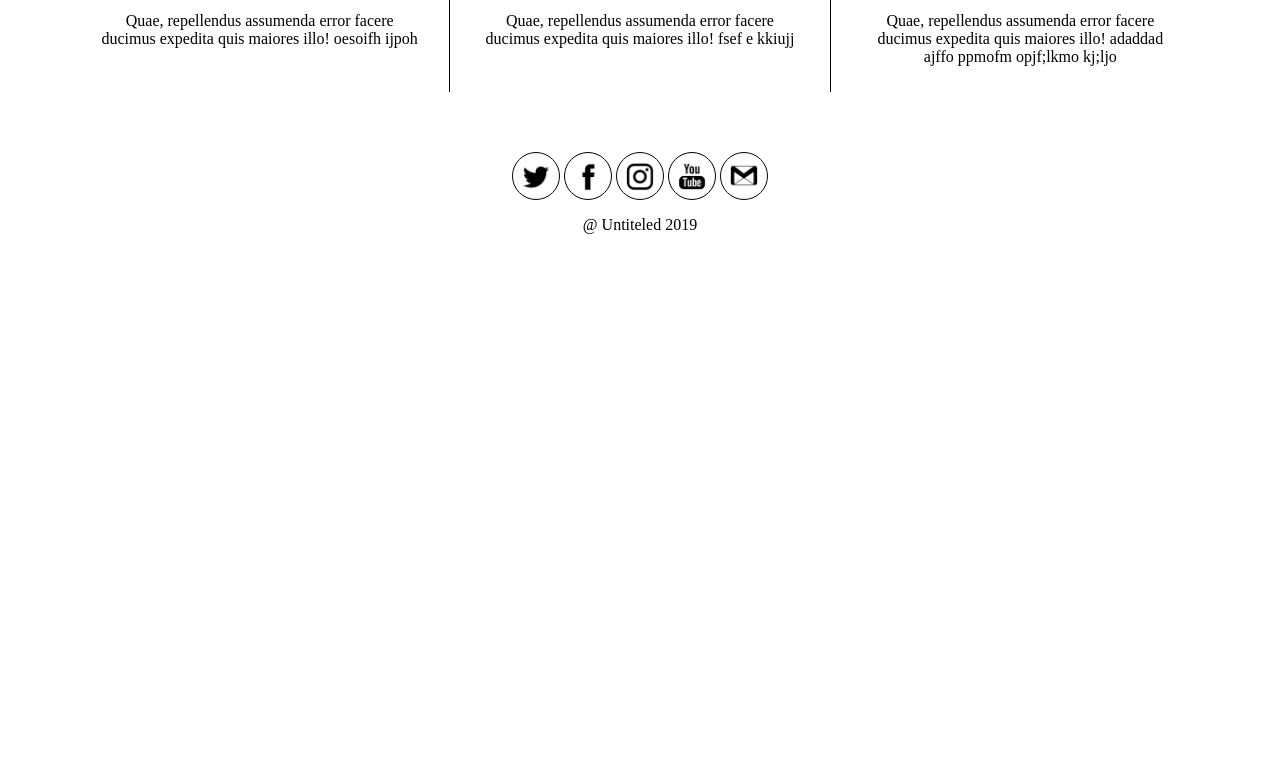
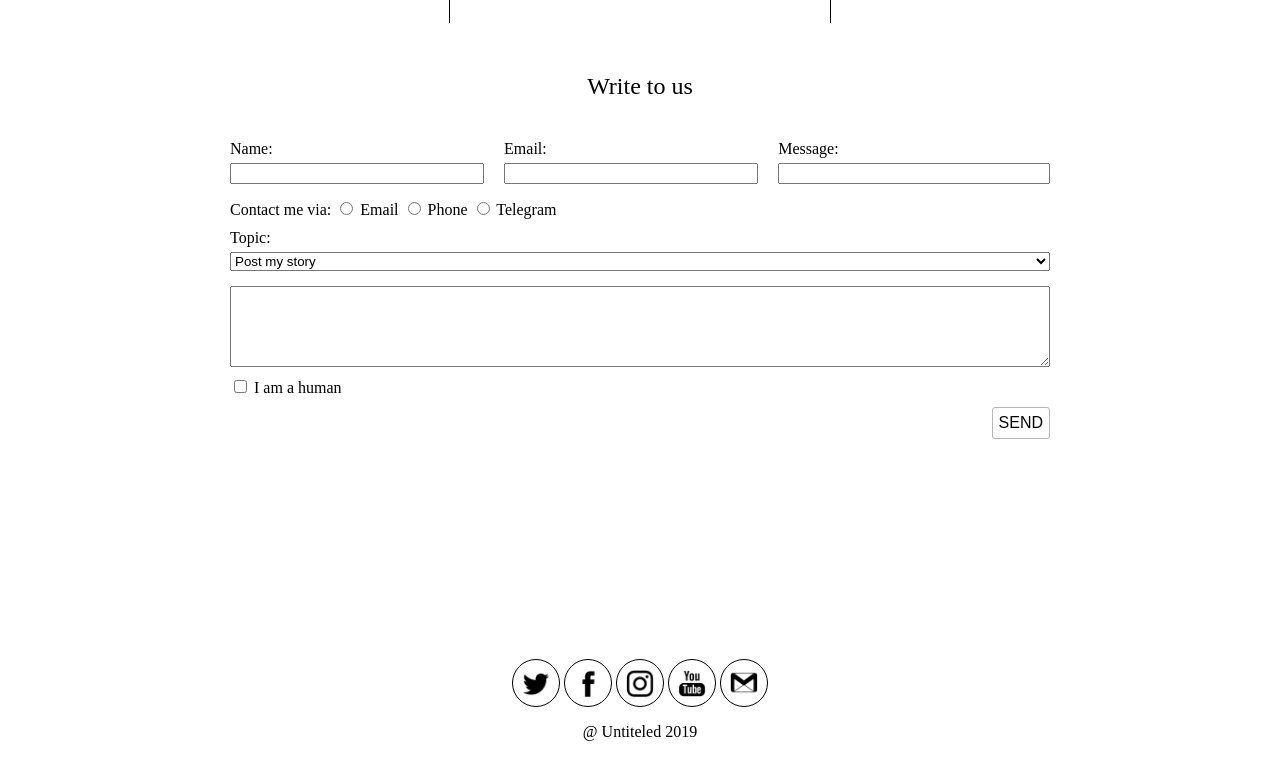
Before and after one commit to carwildd3444/WEB-FINAL-LOL, a plain HTML site: page index.html in a window 1280 px wide. Shown: the part 2709-3488 px from the top of the page. Before the commit the page ends 2989 px from the top, so only its background shows below. Drawn offline with nearby package versions, Linux system fonts and the light colour scheme.

Commit message:
Update index.html

```diff
--- a/index.html
+++ b/index.html
@@ -3,12 +3,13 @@
 <head>
     <meta charset="UTF-8">
     <meta name="viewport" content="width=device-width, initial-scale=1.0">
-<title>Final</title>
+    <title>pon</title>
     <link rel="stylesheet" href="https://cdn.jsdelivr.net/npm/bootstrap-icons@1.11.3/font/bootstrap-icons.min.css">
     <style>
         body {
             font-family: 'Times New Roman', Times, serif;
             margin: 20px;
+
         }
 
 
@@ -20,6 +21,7 @@
         }
 
         footer {
+
             padding: 10px;
             text-align: center;
         }
@@ -97,11 +99,17 @@
             border-radius: 3px;
             display: inline-block;
         }
+        .Sigma{
+
+            margin: 56px;
+        }
+
 
 
         main .container2 {
             display: flex;
             border-bottom: 1px solid gray;
+
         }
 
         main .container2 .left-block2 {
@@ -112,6 +120,7 @@
 
         main .container2 .right-block2 {
             flex-basis: 38%;
+
         }
 
         main .container2 img {
@@ -156,6 +165,7 @@
             display: flex;
             height: 200px;
             margin: 60px;
+
         }
 
         .gallery img {
@@ -163,10 +173,69 @@
                 flex-grow: 1;
 
         }
+
+
+
+        .Magaa {
+            text-align: center;
+            font-weight: normal;
+        }
+
+        form {
+            display: flex;
+            flex-direction: column;
+            gap: 10px;
+            padding: 210px;
+            padding-top: 20px;
+
+
+        }
+
+        form .column-3 {
+            display: flex;
+            justify-content: space-between;
+            gap: 20px;
+        }
+
+        form .column-3>* {
+            flex-grow: 1;
+        }
+
+        form .column-3 input {
+            width: 100%;
+            box-sizing: border-box;
+            margin: 5px 0;
+        }
+
+        form select {
+            width: 100%;
+            margin: 5px 0;
+        }
+        form textarea {
+            resize: vertical;
+        }
+        .btn3{
+            font-family: Arial, Helvetica, sans-serif;
+            border: 1px solid rgb(182, 182, 182);
+            text-align: center;
+            padding: 6px;
+            border-radius: 3px;
+            display: inline-block;
+
+        }
+
+        .btn-block {
+            text-align: right;
+        }
+
+
+
+
     </style>
 </head>
 
 <body>
+
     <header>
       <h2>Tour-Giude</h2>
 
@@ -228,6 +297,7 @@
 
   <main>
           <!-- main content -->
+      <div class="Sigma">
           <div class="container">
               <div class="left-block">
                   <h2>Let's hit the road</h2>
@@ -246,6 +316,7 @@
                   <img src="./images/Screenshot 2025-03-24 132222.png" alt="">
               </div>
           </div>
+
 
 
           <div class="container2">
@@ -286,7 +357,7 @@
                   <img src="./images/Screenshot 2025-03-24 134959.png" alt="">
               </div>
           </div>
-
+      </div>
 
       </main>
       <h2 class="Maga">Gallery</h2>
@@ -299,6 +370,9 @@
           <img src= "./images/WOPA160517_D056-resized.jpg" alt="">
 
           <img src="./images/Zugpsitze_mountain.jpg" alt="">
+
+
+
 
 
 
@@ -341,6 +415,51 @@
       </div>
 
 
+
+      <h2 class="Magaa">Write to us</h2>
+      <form>
+          <div class="column-3">
+              <label for="name">Name:
+                  <input type="text" id="name" name="name">
+              </label>
+              <label for="email">Email:
+                  <input type="email" id="email" name="email">
+              </label>
+              <label for="message">Message:
+                  <input type="tel" id="tel" name="tel">
+              </label>
+          </div>
+          <div>
+              <label>Contact me via: </label>
+              <input type="radio" name="contact">
+              <label for="">Email</label>
+              <input type="radio" name="contact">
+              <label for="">Phone</label>
+              <input type="radio" name="contact">
+              <label for="">Telegram</label>
+          </div>
+          <div>
+              <label>Topic:<br>
+                  <select>
+                      <option value="1">Post my story</option>
+                      <option value="2">Suggest an idea</option>
+                      <option value="3">Say something</option>
+                  </select>
+              </label>
+          </div>
+              <textarea rows="5"></textarea>
+          <div>
+              <input type="checkbox" name="human">
+              <label for="">I am a human</label>
+          </div>
+          <div class="btn-block">
+              <div class="btn3">
+                 SEND
+              </div>
+          </div>
+      </form>
+
+
   <footer>
       <div>
           <a href="">
```
Lines whose indentation alone changed are shown as unchanged.
